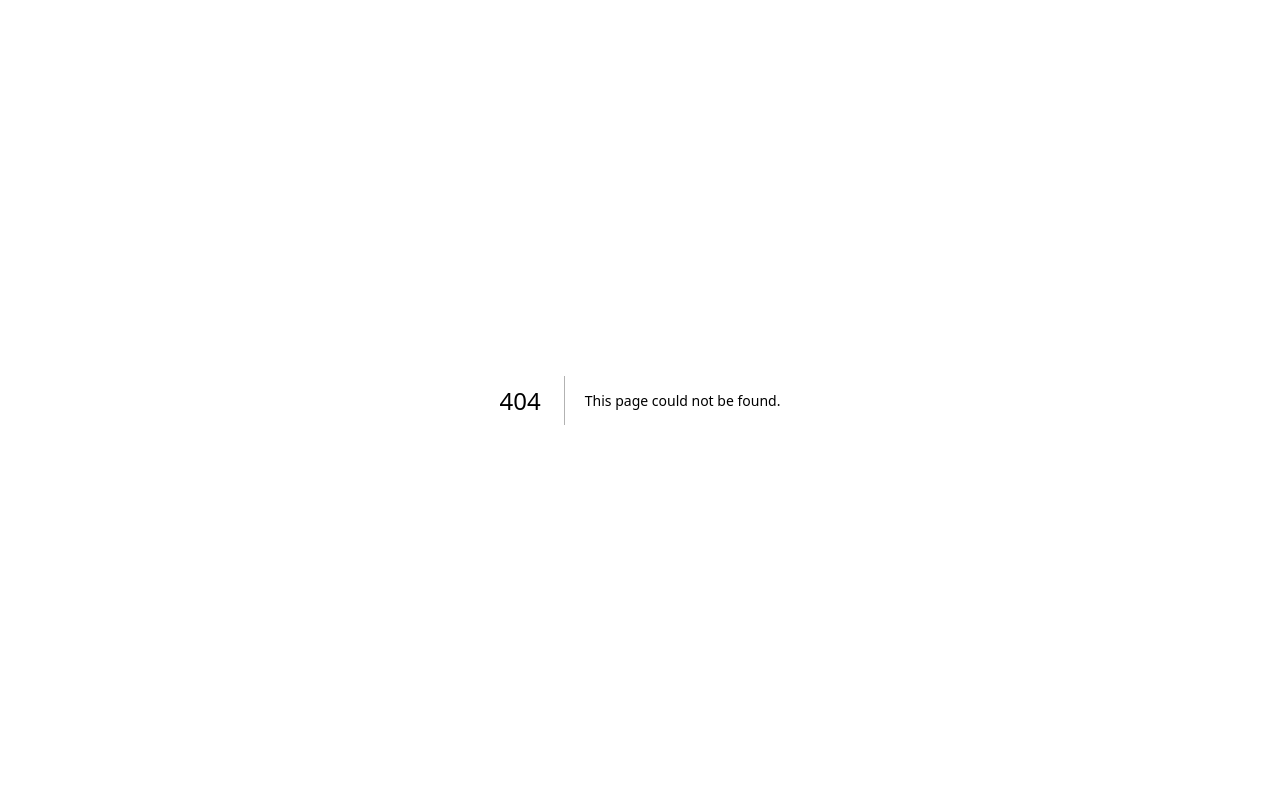
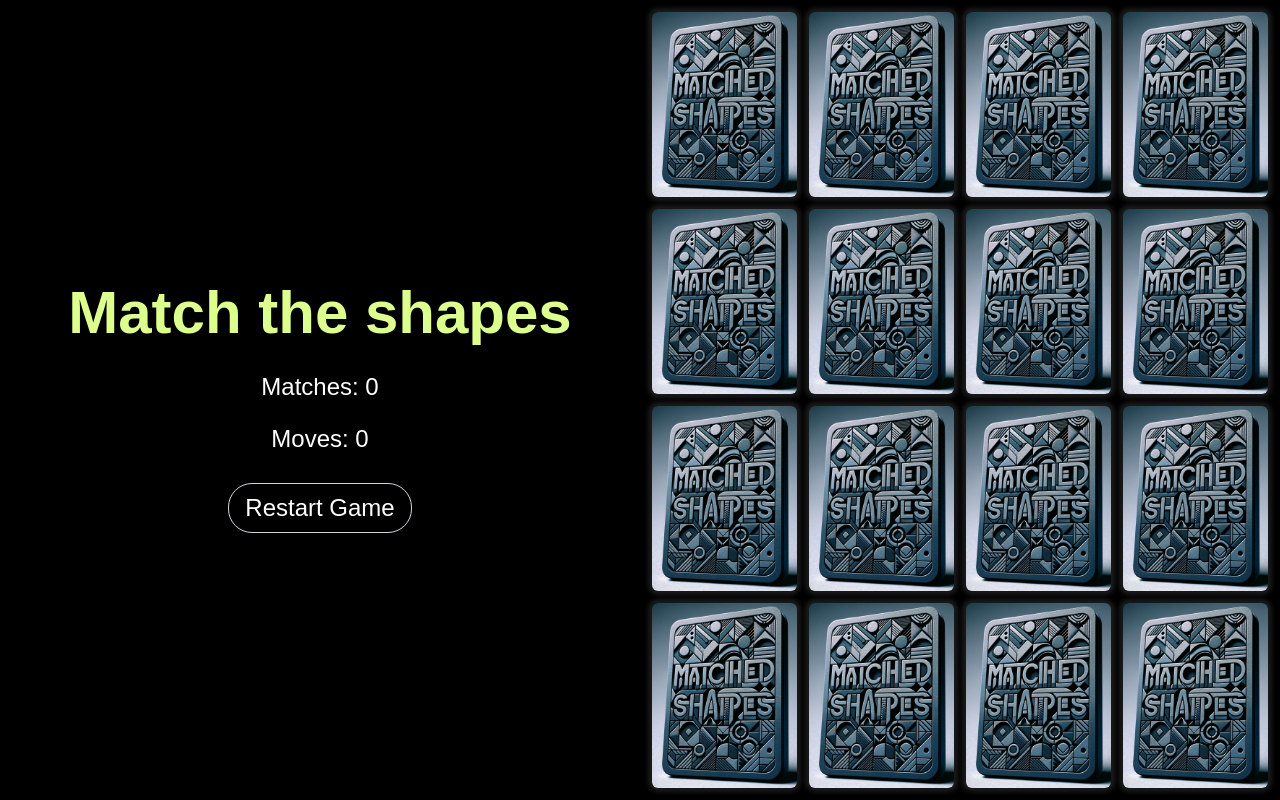
Before and after one commit to Jacobbidmead/snap-app, a Next.js app: page /components/GameScreen in a window 1280 px wide. Before the commit this address had no page. Built offline with nearby package versions, Linux system fonts and the light colour scheme; a web font is replaced by a local one.

Commit message:
Moved component into GameScreen to fix error

```diff
--- /dev/null
+++ b/pages/components/GameScreen.tsx
@@ -0,0 +1,184 @@
+import { useState, useEffect } from "react";
+import Image from "next/image";
+import Scoreboard from "./scoreboard";
+import { motion } from "framer-motion";
+
+type Card = {
+  index: number;
+  value: number;
+};
+
+type ImageAsset = {
+  id: number;
+  url: string;
+};
+
+const imageAssets: ImageAsset[] = [
+  { id: 1, url: "/photos/1.png" },
+  { id: 2, url: "/photos/2.png" },
+  { id: 3, url: "/photos/3.png" },
+  { id: 4, url: "/photos/4.png" },
+  { id: 5, url: "/photos/5.png" },
+  { id: 6, url: "/photos/6.png" },
+  { id: 7, url: "/photos/7.png" },
+  { id: 8, url: "/photos/8.png" },
+];
+
+let icons: number[] = [1, 1, 2, 2, 3, 3, 4, 4, 5, 5, 6, 6, 7, 7, 8, 8];
+
+const GameScreen: React.FC = () => {
+  const [cards, setCards] = useState<Card[]>([]);
+  const [showIcons, setShowIcons] = useState<number[]>([]);
+  const [matchedPairs, setMatchedPairs] = useState<number[]>([]);
+  const [score, setScore] = useState<number>(0);
+  const [moves, setMoves] = useState<number>(0);
+  const [gameStatus, setGameStatus] = useState<string>("");
+
+  //   Assign image url to icons element
+  const getAssetUrl = (iconId: number): string => {
+    const asset = imageAssets.find((asset) => asset.id === iconId);
+    if (asset) return asset.url;
+    return "/path/to/default/image.png"; // Fallback
+  };
+
+  useEffect(() => {
+    // if the cards array is less than 2 in length, add one to moves
+    if (cards.length === 2) {
+      setMoves((prevMoves) => prevMoves + 1);
+      const [firstCard, secondCard] = cards;
+      //   cards are equal to an array of two elements that represent the cards clicked
+      // If the first card is eqaul to the second card set the matched pairs array to their respective indicies
+      if (firstCard.value === secondCard.value) {
+        setMatchedPairs((prevMatchedPairs) => [
+          ...prevMatchedPairs,
+          firstCard.index,
+          secondCard.index,
+        ]);
+        setScore((prevScore) => prevScore + 1);
+        // then update score counter
+      }
+      setTimeout(() => setCards([]), 1000); // Clear cards after 1 second
+    }
+  }, [cards]);
+
+  //  Randomise numbers in icons array.
+  const randomIcons = () => {
+    for (let i = icons.length - 1; i > 0; i--) {
+      const j = Math.floor(Math.random() * (i + 1));
+      [icons[i], icons[j]] = [icons[j], icons[i]];
+    }
+    setShowIcons(icons);
+    setCards([]);
+    setMatchedPairs([]);
+    setScore(0);
+    setMoves(0);
+    setGameStatus("");
+  };
+
+  useEffect(() => {
+    randomIcons();
+  }, []);
+
+  const handleShowCard = (index: number) => {
+    if (
+      matchedPairs.includes(index) ||
+      cards.some((card) => card.index === index)
+    ) {
+      return;
+    }
+
+    const newCard = { index, value: showIcons[index] };
+    setCards((prev) => [...prev, newCard]);
+
+    if (cards.length === 0) {
+      // Only update moves when adding the first card
+      setMoves((prevMoves) => prevMoves++);
+    }
+  };
+
+  // Define the function inside useEffect if it's the only place it is used.
+  useEffect(() => {
+    const endGame = () => {
+      setGameStatus(`Well done! You matched the shapes in ${moves} moves`);
+      setCards([]);
+    };
+
+    if (matchedPairs.length === icons.length) {
+      endGame();
+    }
+  }, [matchedPairs, moves]); // Include all dependencies used inside useEffect
+
+  return (
+    <>
+      <div className="bg-black lg:grid lg:grid-cols-2  text-white ">
+        <div className="flex flex-col items-center justify-center p-4">
+          <h1 className="lg:text-6xl xs:text-4xl xs:pt-4 font-bold mb-2 text-custom-green">
+            Match the shapes
+          </h1>
+
+          <Scoreboard score={score} moves={moves} />
+
+          <motion.button
+            whileHover={{ scale: 1.1 }}
+            whileTap={{ scale: 0.9 }}
+            transition={{ type: "spring", stiffness: 400, damping: 17 }}
+            onClick={randomIcons}
+            className="px-4 py-2 lg:mt-5 xs:mt-4 lg:text-2xl xs:text-[12px] border border-gray-300 rounded-3xl hover:bg-custom-green hover:text-custom-blue hover:border-transparent "
+          >
+            Restart Game
+          </motion.button>
+
+          <div>
+            {gameStatus && (
+              <div className="game-status-message text-custom-green pt-5 lg:text-2xl xs:text-[18px]">
+                {gameStatus}
+              </div>
+            )}
+          </div>
+        </div>
+
+        <div className="grid lg:grid-cols-4 xs:grid-cols-4 xs:gap-1 gap-6 h-screen p-2">
+          {showIcons.map((icon, index) => (
+            <div
+              className="flip-card  text-black rounded-md cursor-pointer p-1 "
+              key={index}
+              onClick={() => handleShowCard(index)}
+            >
+              <div
+                className={`flip-content ${
+                  cards.some((cardItem) => cardItem.index === index) ||
+                  matchedPairs.includes(index)
+                    ? "flipped"
+                    : ""
+                }`}
+              >
+                <div className="card-front flex items-center justify-center">
+                  <Image
+                    src={"/photos/card.png"}
+                    alt="Character"
+                    layout="fill" // Changed to fill for responsive images
+                    sizes="(max-width: 768px) 100vw"
+                    objectFit="cover" // Ensures the image covers the card
+                    className="rounded-md card-shadow"
+                  />
+                </div>
+                <div className="card-back flex items-center justify-center">
+                  <Image
+                    src={getAssetUrl(icon)}
+                    alt="Character"
+                    layout="fill" // Changed to fill for responsive images
+                    sizes="(max-width: 768px) 100vw"
+                    objectFit="cover" // Ensures the image covers the card
+                    className="rounded-md card-shadow"
+                  />
+                </div>
+              </div>
+            </div>
+          ))}
+        </div>
+      </div>
+    </>
+  );
+};
+
+export default GameScreen;
--- a/pages/index.tsx
+++ b/pages/index.tsx
@@ -1,5 +1,5 @@
-import Game from "./components/game";
+import GameScreen from "./components/GameScreen";
 
 export default function Home() {
-  return <Game />;
+  return <GameScreen />;
 }
```
